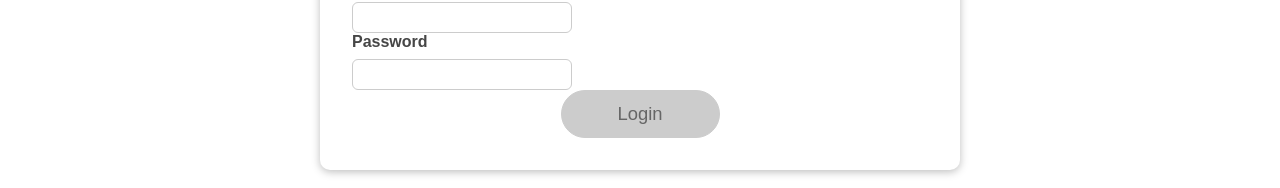
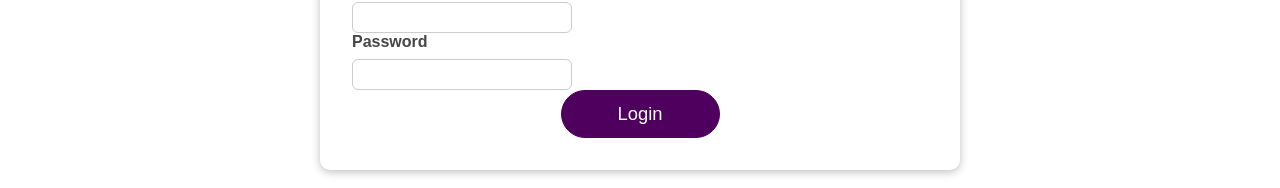
Before and after one commit to jbarber34/React---The-Complete-Guide, a React (Create React App) app in the folder Login Page/: page / in a window 1280 px wide. Shown: the part 152-340 px from the top of the page. Built offline with nearby package versions, Linux system fonts and the light colour scheme.

Commit message:
remove disabling the button on login

```diff
--- a/Login Page/src/components/Login/Login.jsx
+++ b/Login Page/src/components/Login/Login.jsx
@@ -117,7 +117,7 @@
           onBlur={validatePasswordHandler}
         />
         <div className={classes.actions}>
-          <Button type='submit' className={classes.btn} disabled={!formIsValid}>
+          <Button type='submit' className={classes.btn}>
             Login
           </Button>
         </div>
```
